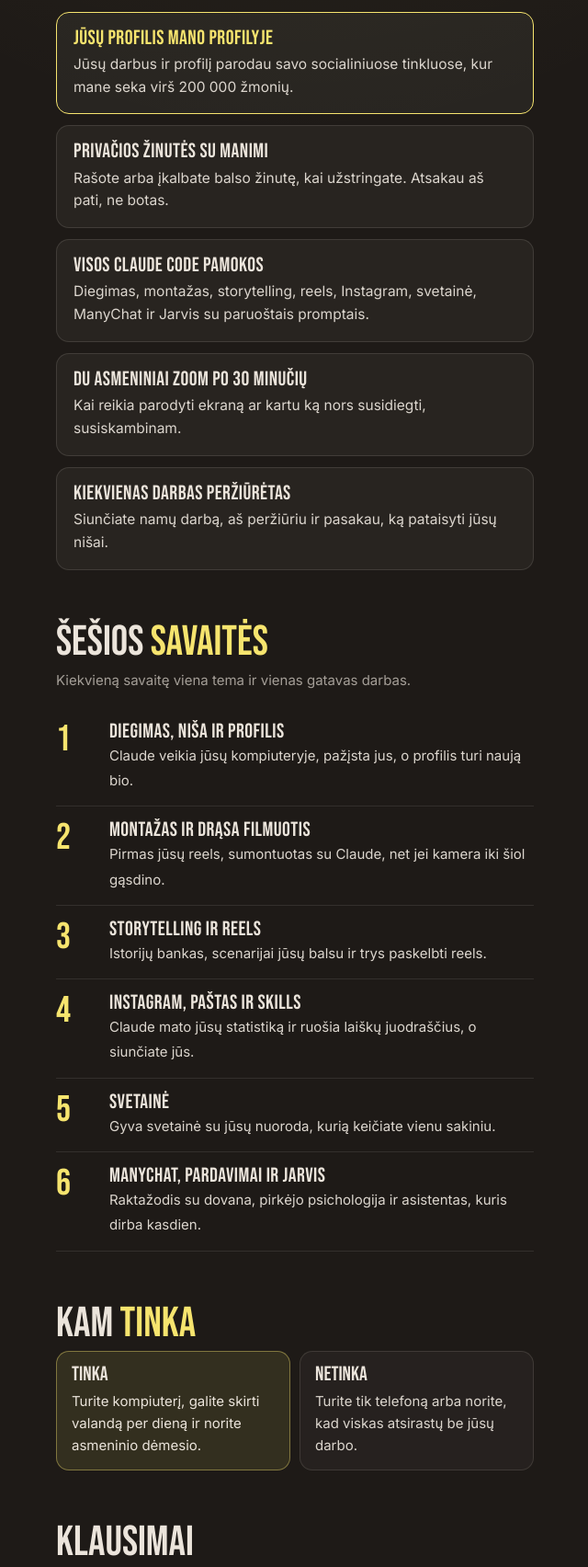
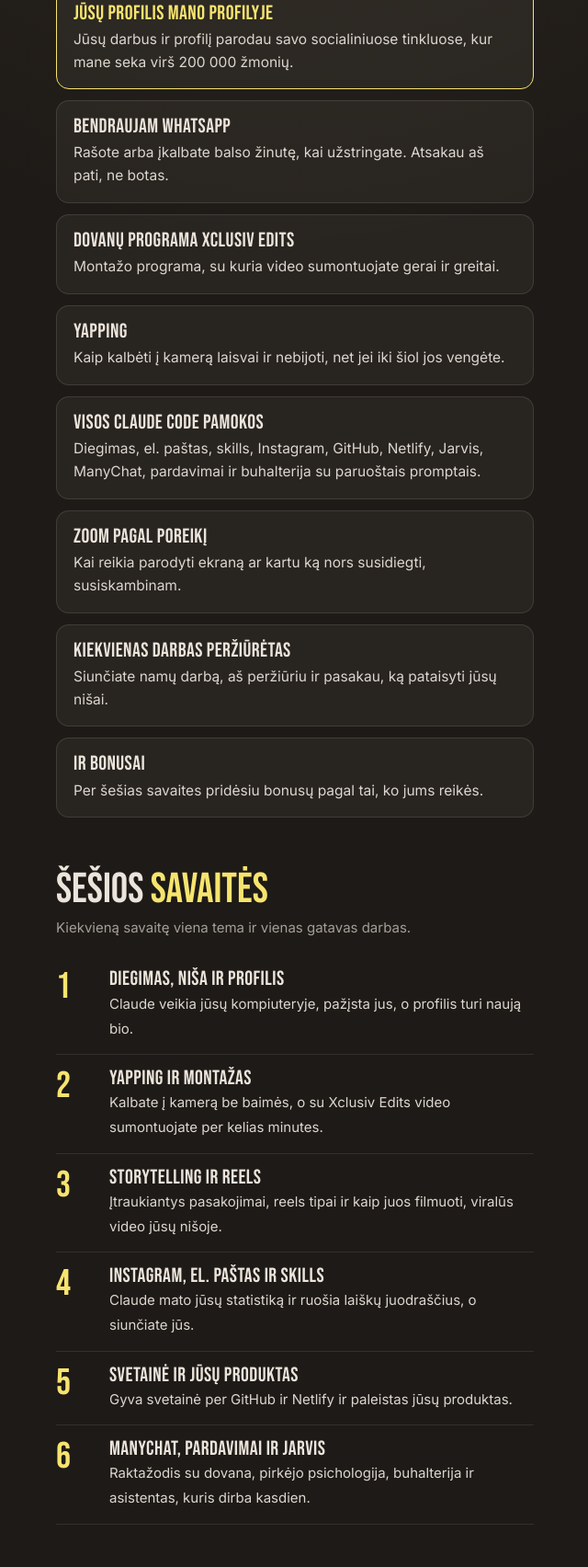
Before and after one commit to kristina-meseguer/svetaine, a plain HTML site: page mentoryste/index.html in a window 1280 px wide. Shown: the part 1061-2765 px from the top of the page at 92% size, without its empty margins (319-959 px from the left). Drawn offline with Linux system fonts and the light colour scheme.

Commit message:
Privati mentorystė v2: yapping, Xclusiv Edits dovanų, WhatsApp, Zoom pagal poreikį, be grupės
Co-Authored-By: Claude Opus 5.5 <noreply@anthropic.com>

```diff
--- a/mentoryste/index.html
+++ b/mentoryste/index.html
@@ -4,10 +4,10 @@
   <meta charset="utf-8">
   <meta name="viewport" content="width=device-width, initial-scale=1, viewport-fit=cover">
   <title>Privati mentorystė | Kristina Meseguer</title>
-  <meta name="description" content="Privati mentorystė su Claude Code: 6 savaitės, socialiniai tinklai, marketingas ir automatizacija asmeniškai su Kristina.">
+  <meta name="description" content="Privati mentorystė: 6 savaitės su Claude Code asmeniškai su Kristina. Socialiniai tinklai, yapping ir marketingas.">
   <meta name="theme-color" content="#1E1A17">
   <meta property="og:title" content="Privati mentorystė su Claude Code">
-  <meta property="og:description" content="6 savaitės asmeniškai: Claude Code, storytelling, reels, psichologija, ManyChat.">
+  <meta property="og:description" content="6 savaitės asmeniškai: Claude Code, socialiniai tinklai, yapping ir marketingas.">
   <meta property="og:image" content="https://svetaine-kristi3.vercel.app/img/pradzia.jpg">
   <meta property="og:url" content="https://svetaine-kristi3.vercel.app/mentoryste/">
   <meta property="og:type" content="website">
@@ -95,7 +95,7 @@
   <div class="foto"><img src="../img/pradzia.jpg" alt="Kristina Meseguer"></div>
   <h1>6 savaitės su Claude Code</h1>
   <span class="rasytine">asmeniškai su manimi</span>
-  <p class="ivadas">Claude Code, socialiniai tinklai ir marketingas vienoje mentorystėje. Be grupės, jūsų tempu, kiekvienas žingsnis pritaikytas jūsų nišai.</p>
+  <p class="ivadas">Claude Code yra įrankis. Kartu su juo mokomės socialinių tinklų, yapping ir marketingo, jūsų tempu ir pagal jūsų nišą.</p>
 
   <a class="mygtukas" href="https://ig.me/m/kristina_meseguer">Noriu į privačią mentorystę<small>Atsidarys Instagram žinutė. Parašykite žodį PRIVATI</small></a>
 
@@ -103,21 +103,24 @@
   <p class="poantraste">Ne tik Claude Code. Tikslas yra jūsų verslas.</p>
   <div class="korteles">
     <div class="kortele pirma"><b>Jūsų profilis mano profilyje</b><p>Jūsų darbus ir profilį parodau savo socialiniuose tinkluose, kur mane seka virš 200 000 žmonių.</p></div>
-    <div class="kortele"><b>Privačios žinutės su manimi</b><p>Rašote arba įkalbate balso žinutę, kai užstringate. Atsakau aš pati, ne botas.</p></div>
-    <div class="kortele"><b>Visos Claude Code pamokos</b><p>Diegimas, montažas, storytelling, reels, Instagram, svetainė, ManyChat ir Jarvis su paruoštais promptais.</p></div>
-    <div class="kortele"><b>Du asmeniniai Zoom po 30 minučių</b><p>Kai reikia parodyti ekraną ar kartu ką nors susidiegti, susiskambinam.</p></div>
+    <div class="kortele"><b>Bendraujam WhatsApp</b><p>Rašote arba įkalbate balso žinutę, kai užstringate. Atsakau aš pati, ne botas.</p></div>
+    <div class="kortele"><b>Dovanų programa Xclusiv Edits</b><p>Montažo programa, su kuria video sumontuojate gerai ir greitai.</p></div>
+    <div class="kortele"><b>Yapping</b><p>Kaip kalbėti į kamerą laisvai ir nebijoti, net jei iki šiol jos vengėte.</p></div>
+    <div class="kortele"><b>Visos Claude Code pamokos</b><p>Diegimas, el. paštas, skills, Instagram, GitHub, Netlify, Jarvis, ManyChat, pardavimai ir buhalterija su paruoštais promptais.</p></div>
+    <div class="kortele"><b>Zoom pagal poreikį</b><p>Kai reikia parodyti ekraną ar kartu ką nors susidiegti, susiskambinam.</p></div>
     <div class="kortele"><b>Kiekvienas darbas peržiūrėtas</b><p>Siunčiate namų darbą, aš peržiūriu ir pasakau, ką pataisyti jūsų nišai.</p></div>
+    <div class="kortele"><b>Ir bonusai</b><p>Per šešias savaites pridėsiu bonusų pagal tai, ko jums reikės.</p></div>
   </div>
 
   <h2>Šešios <em>savaitės</em></h2>
   <p class="poantraste">Kiekvieną savaitę viena tema ir vienas gatavas darbas.</p>
   <ol class="savaites">
     <li><div><b>Diegimas, niša ir profilis</b><span>Claude veikia jūsų kompiuteryje, pažįsta jus, o profilis turi naują bio.</span></div></li>
-    <li><div><b>Montažas ir drąsa filmuotis</b><span>Pirmas jūsų reels, sumontuotas su Claude, net jei kamera iki šiol gąsdino.</span></div></li>
-    <li><div><b>Storytelling ir reels</b><span>Istorijų bankas, scenarijai jūsų balsu ir trys paskelbti reels.</span></div></li>
-    <li><div><b>Instagram, paštas ir skills</b><span>Claude mato jūsų statistiką ir ruošia laiškų juodraščius, o siunčiate jūs.</span></div></li>
-    <li><div><b>Svetainė</b><span>Gyva svetainė su jūsų nuoroda, kurią keičiate vienu sakiniu.</span></div></li>
-    <li><div><b>ManyChat, pardavimai ir Jarvis</b><span>Raktažodis su dovana, pirkėjo psichologija ir asistentas, kuris dirba kasdien.</span></div></li>
+    <li><div><b>Yapping ir montažas</b><span>Kalbate į kamerą be baimės, o su Xclusiv Edits video sumontuojate per kelias minutes.</span></div></li>
+    <li><div><b>Storytelling ir reels</b><span>Įtraukiantys pasakojimai, reels tipai ir kaip juos filmuoti, viralūs video jūsų nišoje.</span></div></li>
+    <li><div><b>Instagram, el. paštas ir skills</b><span>Claude mato jūsų statistiką ir ruošia laiškų juodraščius, o siunčiate jūs.</span></div></li>
+    <li><div><b>Svetainė ir jūsų produktas</b><span>Gyva svetainė per GitHub ir Netlify ir paleistas jūsų produktas.</span></div></li>
+    <li><div><b>ManyChat, pardavimai ir Jarvis</b><span>Raktažodis su dovana, pirkėjo psichologija, buhalterija ir asistentas, kuris dirba kasdien.</span></div></li>
   </ol>
 
   <h2>Kam <em>tinka</em></h2>
@@ -129,6 +132,7 @@
   <h2>Klausimai</h2>
   <details><summary>Ar reikia mokėti programuoti?</summary><p>Ne. Claude rašote lietuviškai, ir jis atsako lietuviškai. Pati pradėjau be jokio techninio išsilavinimo.</p></details>
   <details><summary>Ar užteks telefono?</summary><p>Ne. Reikia Mac arba Windows kompiuterio. Telefone Claude yra, bet jūsų kompiuterio failų jis nemato.</p></details>
+  <details><summary>Bijau filmuotis. Ar man tinka?</summary><p>Taip. Antra savaitė skirta būtent tam: kaip kalbėti į kamerą ir nebijoti.</p></details>
   <details><summary>Ar bus papildomų išlaidų?</summary><p>Claude Pro prenumerata, apie 20 € per mėnesį. Ją perkate patys.</p></details>
   <details><summary>Kada pradedam?</summary><p>Mentorystė privati, todėl pradžią susiderinam asmeniškai, kai jums patogu.</p></details>
   <details><summary>Kiek kainuoja?</summary><p>Kainą ir visą planą atsiunčiu asmeniškai. Parašykite man žodį PRIVATI.</p></details>
```
